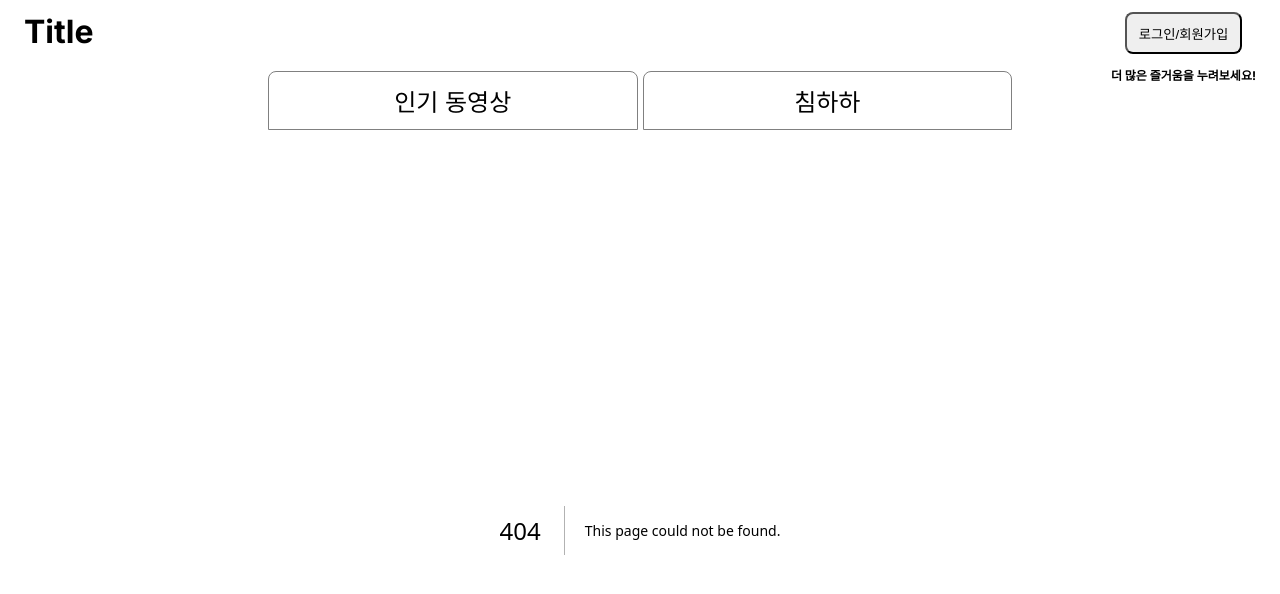
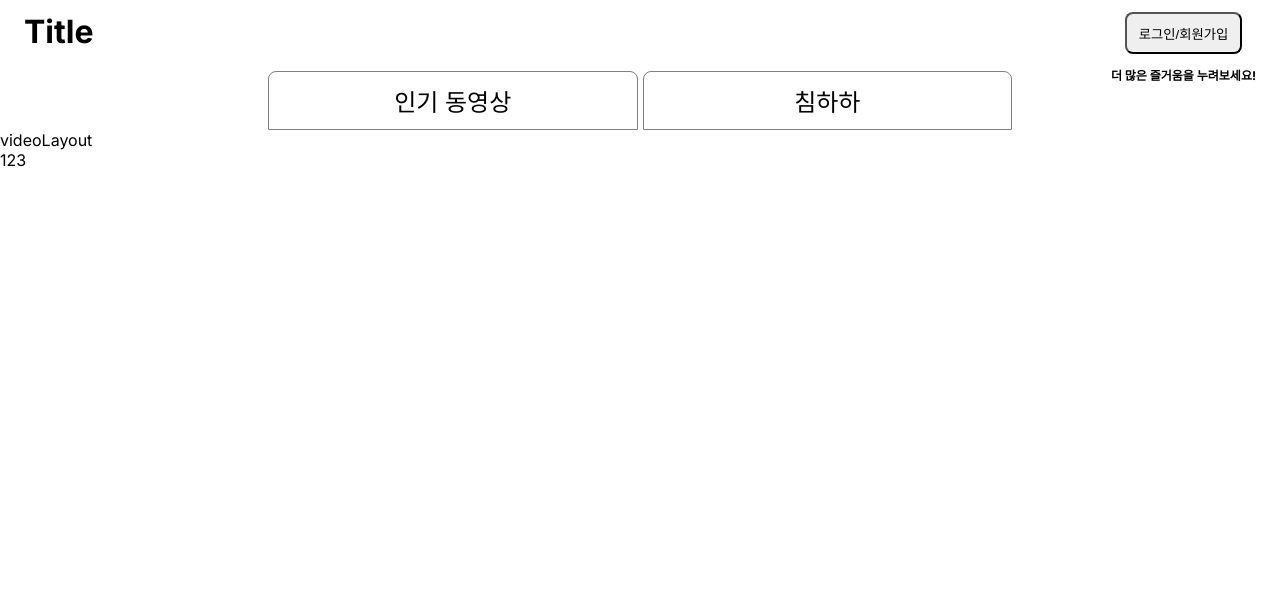
Before and after one commit to boyfromthewell/nextjs-playground, a Next.js app: page /video/1 in a window 1280 px wide. Before the commit this address had no page. Shown: the top 594 px of the page. Built offline with nearby package versions, Linux system fonts and the light colour scheme; no server answers.

Commit message:
feat: 타이틀 클릭시 상세 정보로 이동 (서버에서 데이터 prefetch -> 클라이언트)

```diff
--- /dev/null
+++ b/src/api/getVideoDetail.ts
@@ -0,0 +1,14 @@
+export async function getVideoDetail({ queryKey }) {
+  const [_1, id] = queryKey;
+  console.log(queryKey);
+  const res = await fetch(
+    `https://youtube.googleapis.com/youtube/v3/videos?part=snippet,statistics&id=${id}&key=${process.env.NEXT_PUBLIC_YOUTUBE_API_KEY}`,
+    {
+      next: {
+        tags: ['video', id],
+      },
+      cache: 'no-store',
+    },
+  );
+  return res.json();
+}
--- /dev/null
+++ b/src/app/video/[id]/_components/VideoInfo.tsx
@@ -0,0 +1,15 @@
+'use client';
+
+import { getVideoDetail } from '@/api/getVideoDetail';
+import { useQuery } from '@tanstack/react-query';
+
+export default function VideoInfo({ id }) {
+  const { data } = useQuery({
+    queryKey: ['video', id],
+    queryFn: getVideoDetail,
+    staleTime: 0,
+    refetchOnMount: true,
+  });
+  console.log(data);
+  return <div>123</div>;
+}
--- /dev/null
+++ b/src/app/video/[id]/layout.tsx
@@ -0,0 +1,7 @@
+export default function VideoLayout({
+  children,
+}: {
+  children: React.ReactNode;
+}) {
+  return <div>videoLayout{children}</div>;
+}
--- /dev/null
+++ b/src/app/video/[id]/page.tsx
@@ -0,0 +1,24 @@
+import { getVideoDetail } from '@/api/getVideoDetail';
+import {
+  dehydrate,
+  HydrationBoundary,
+  QueryClient,
+} from '@tanstack/react-query';
+import VideoInfo from './_components/VideoInfo';
+
+export default async function Video({ params }: { params: { id: string } }) {
+  const { id } = params;
+  const queryClient = new QueryClient();
+  await queryClient.prefetchQuery({
+    queryKey: ['video', id],
+    queryFn: getVideoDetail,
+  });
+
+  const dehydratedState = dehydrate(queryClient);
+
+  return (
+    <HydrationBoundary state={dehydratedState}>
+      <VideoInfo id={id} />
+    </HydrationBoundary>
+  );
+}
```
